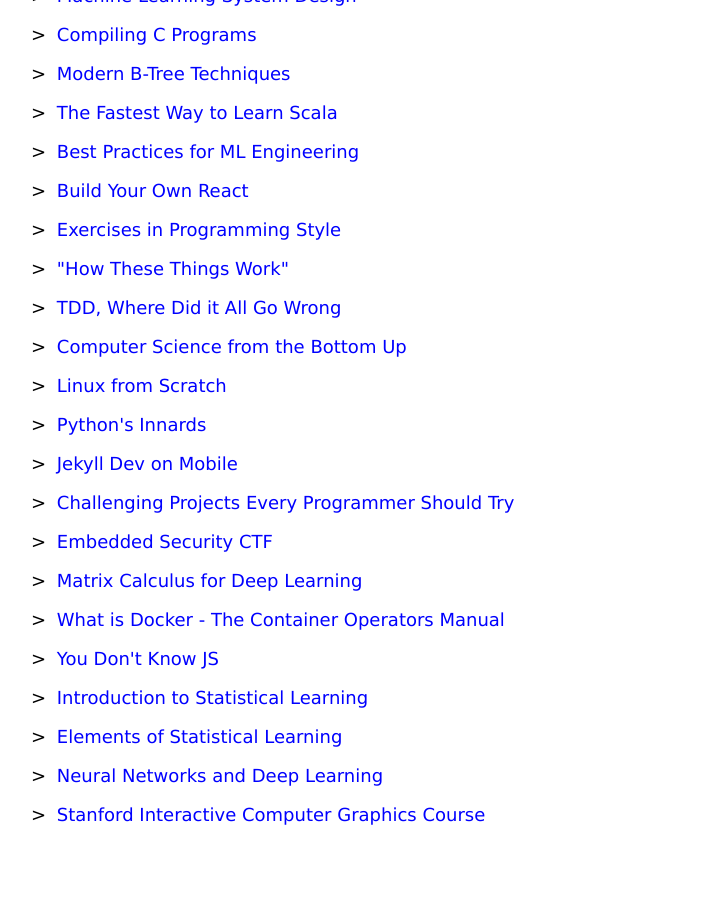
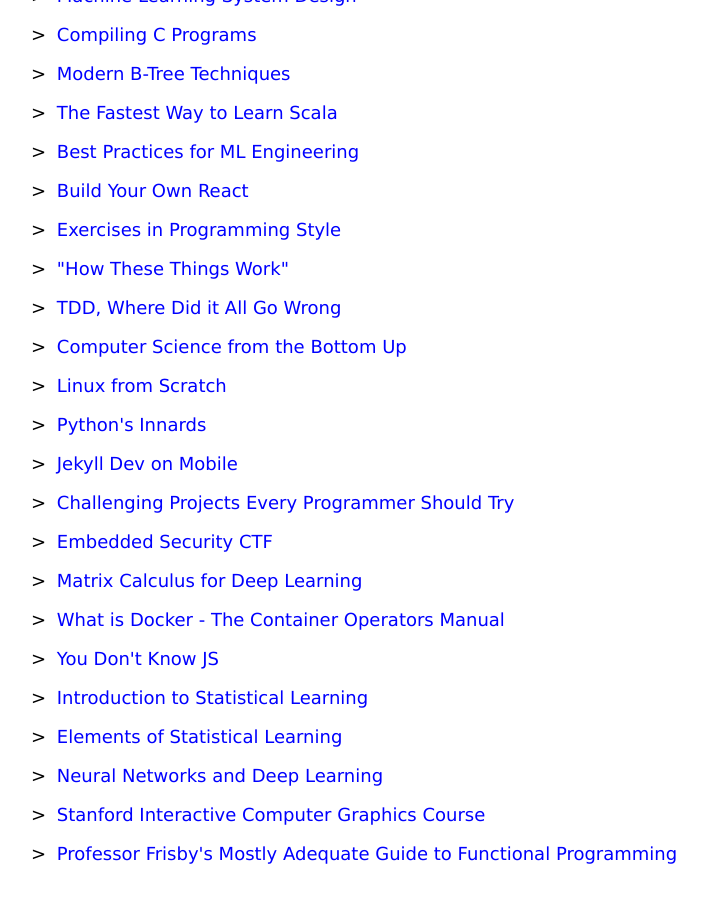
Before and after one commit to robinovitch61/robinovitch61.github.io, a Jekyll site: the page built from lynx.html, in a window 1280 px wide and 900 px high, scrolled down 2147 px. Shown: the whole window, without its empty margins (277-984 px from the left). Built offline with Jekyll 4.4.1, drawn with Linux system fonts in a browser that asks for light colours; before the commit the page ends 3008 px from its top, so only the background shows below that.

Commit message:
add link

```diff
--- a/lynx.html
+++ b/lynx.html
@@ -138,6 +138,8 @@
           Neural Networks and Deep Learning</a></li>
         <li><a target="_blank" href="https://github.com/stanford-cs248">
           Stanford Interactive Computer Graphics Course</a></li>
+        <li><a target="_blank" href="https://mostly-adequate.gitbooks.io/mostly-adequate-guide/">
+          Professor Frisby's Mostly Adequate Guide to Functional Programming</a></li>
         <!-- <li><a target="_blank" href="">
           </a></li> -->
       </ul>
```
